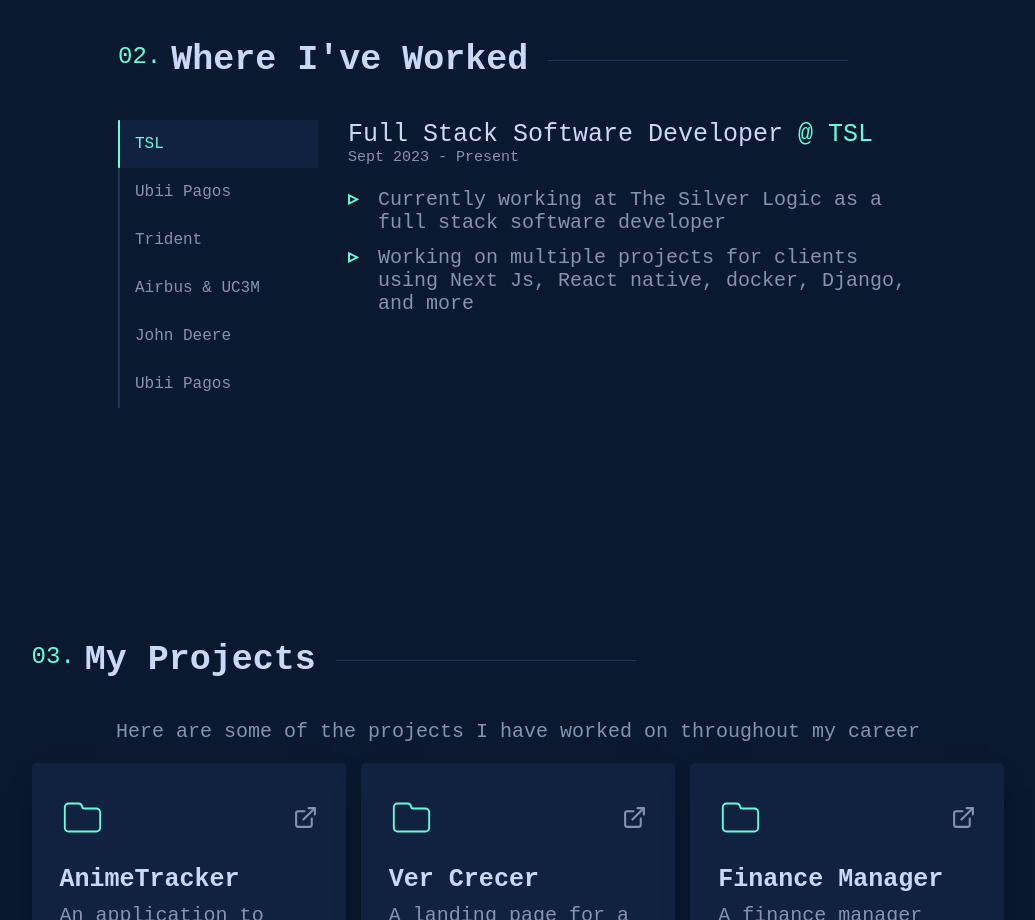
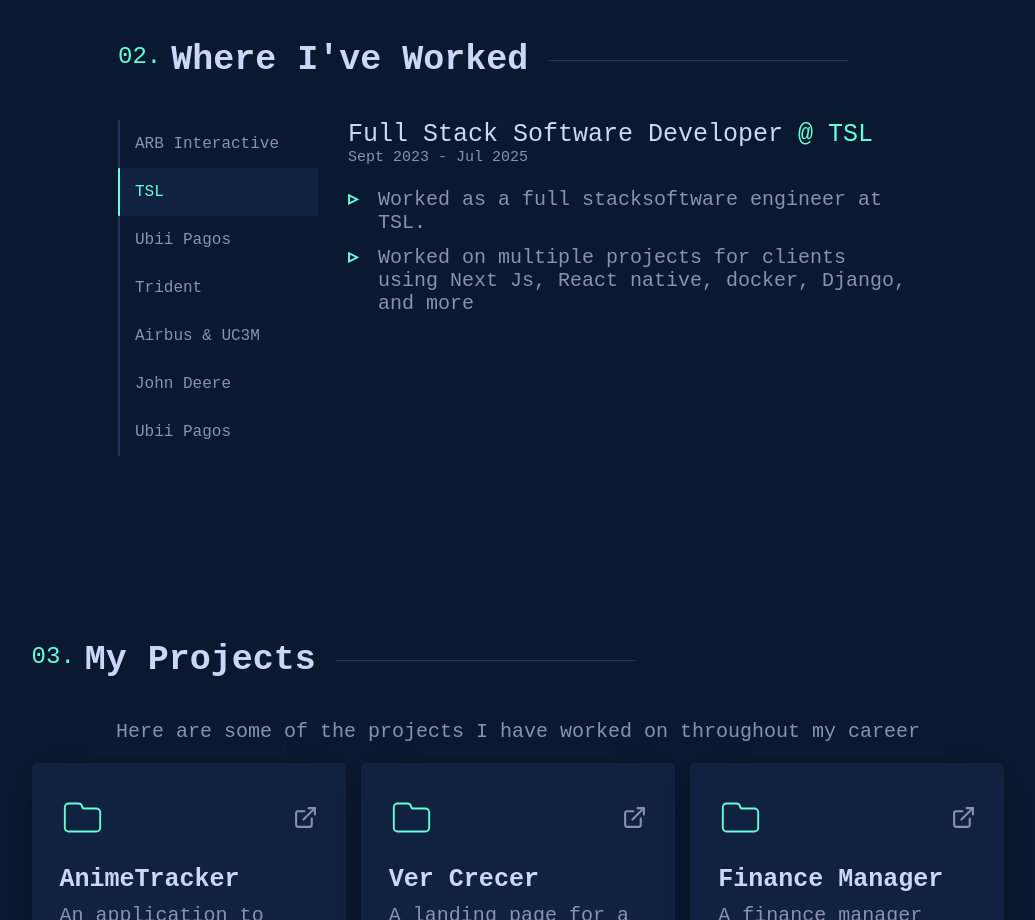
Before and after one commit to luisguareschi/my-portfolio-v2, a Next.js app: page / in a window 1280 px wide. Shown: the part 1760-2680 px from the top of the page, without its empty margins (122-1157 px from the left). Built offline with nearby package versions, Linux system fonts and the light colour scheme; a web font is replaced by a local one.

Commit message:
Updated data

```diff
--- a/src/app/sections/experience/ExperiencePage.tsx
+++ b/src/app/sections/experience/ExperiencePage.tsx
@@ -20,12 +20,22 @@
 
 const tabItems:tabItem[] = [
     {
+        company: "ARB Interactive",
+        startDate: ["Aug", 2025],
+        endDate: ["Present"],
+        description: [
+            "Currently working as a Software Engineer."
+        ],
+        value: 6,
+        jobTitle: "Full Stack Software Engineer"
+    },
+    {
         company: "TSL",
         startDate: ["Sept", 2023],
-        endDate: ["Present"],
+        endDate: ["Jul", 2025],
         description: [
-          "Currently working at The Silver Logic as a full stack software developer",
-          "Working on multiple projects for clients using Next Js, React native, docker, Django, and more"
+          "Worked as a full stacksoftware engineer at TSL.",
+          "Worked on multiple projects for clients using Next Js, React native, docker, Django, and more"
         ],
         value: 5,
         jobTitle: "Full Stack Software Developer",
```
Also changed, not shown: 1 other file (tests, documents, lock files or other folders).
